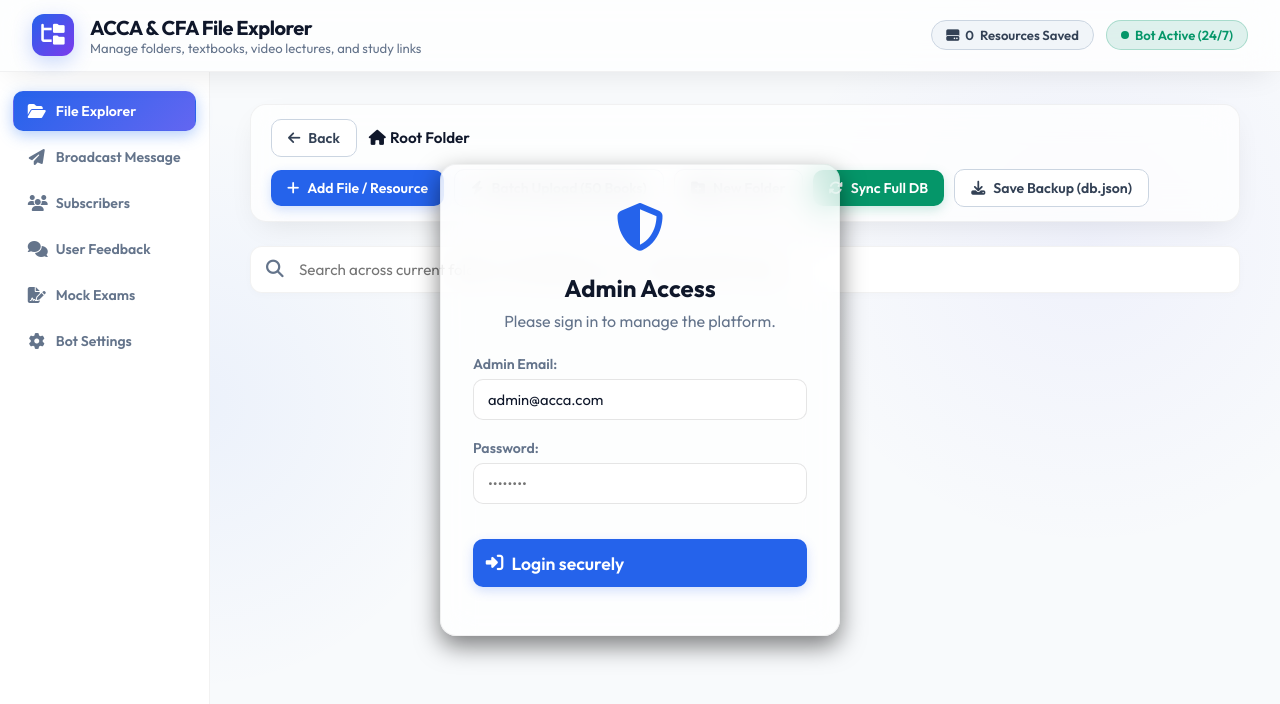
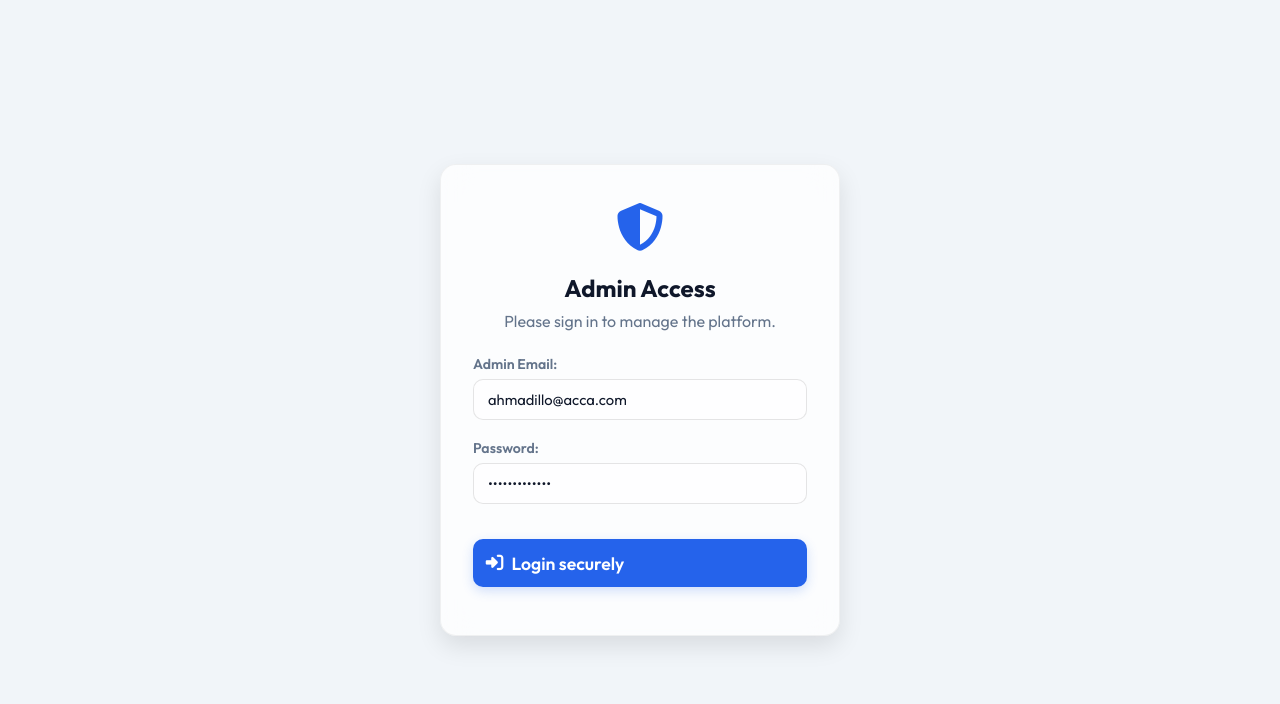
Before and after one commit to Akhmadilo/acca-materials-bot, a website: page index.html in a window 1280 px wide. Shown: the top 704 px of the page. Drawn offline with Linux system fonts and the light colour scheme; no server answers.

Commit message:
Add files via upload

```diff
--- a/index.html
+++ b/index.html
@@ -14,19 +14,19 @@
 <body>
 
   <!-- Full Screen Login Overlay -->
-  <div id="loginOverlay" style="position:fixed; top:0; left:0; width:100%; height:100%; background:var(--bg-main); z-index:9999; display:flex; flex-direction:column; align-items:center; justify-content:center;">
-    <div class="card" style="width:100%; max-width:400px; padding:2rem; text-align:center; box-shadow:0 10px 25px rgba(0,0,0,0.5);">
+  <div id="loginOverlay" style="position:fixed; top:0; left:0; width:100%; height:100%; background:#f1f5f9; z-index:9999; display:flex; flex-direction:column; align-items:center; justify-content:center;">
+    <div class="card" style="width:100%; max-width:400px; padding:2rem; text-align:center; box-shadow:0 10px 25px rgba(0,0,0,0.1);">
       <div style="font-size:3rem; color:var(--primary); margin-bottom:1rem;"><i class="fa-solid fa-shield-halved"></i></div>
       <h2 style="color:var(--text-main); margin-bottom:0.5rem;">Admin Access</h2>
       <p style="color:var(--text-muted); margin-bottom:1.5rem;">Please sign in to manage the platform.</p>
 
       <div class="form-group" style="text-align:left;">
         <label>Admin Email:</label>
-        <input type="email" id="loginEmail" placeholder="admin@acca.com" value="admin@acca.com">
+        <input type="email" id="loginEmail" placeholder="ahmadillo@acca.com" value="ahmadillo@acca.com">
       </div>
       <div class="form-group" style="text-align:left;">
         <label>Password:</label>
-        <input type="password" id="loginPassword" placeholder="••••••••">
+        <input type="password" id="loginPassword" placeholder="••••••••" value="Ahmadillo2304">
       </div>
       <button class="btn btn-primary" style="width:100%; padding:0.8rem; font-size:1.1rem; margin-top:1rem;" onclick="attemptLogin()">
         <i class="fa-solid fa-right-to-bracket"></i> Login securely
@@ -36,7 +36,7 @@
   </div>
 
   <!-- Top Navbar -->
-  <header class="navbar">
+  <header class="navbar" id="mainNavbar" style="display:none;">
     <div class="brand">
       <div class="logo-box">
         <i class="fa-solid fa-folder-tree"></i>
@@ -58,7 +58,7 @@
     </div>
   </header>
 
-  <div class="main-layout">
+  <div class="main-layout" id="mainLayout" style="display:none;">
 
     <!-- Sidebar Navigation -->
     <aside class="sidebar">
```
Also changed, not shown: public/app.js (+16 -0 lines).
